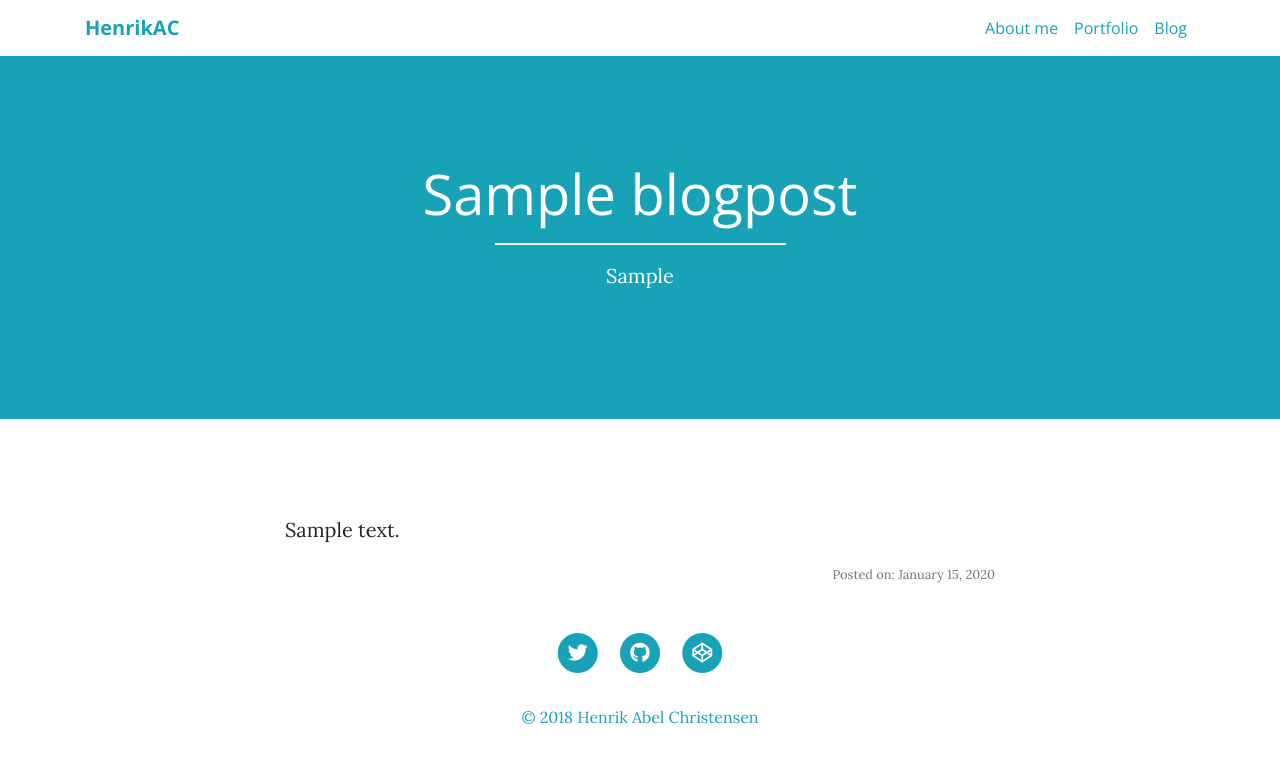
After one commit to alexeypodorozhnyi/HenrikAC, a Django app: page /blog/1/ in a window 1280 px wide. The commit adds this page. Shown: the top 763 px of the page. Run offline with Django 3.2, Linux system fonts and the light colour scheme; tables that the repository leaves empty hold one stand-in row (values such as "Sample post"); some libraries are stand-ins or nearby versions.

Commit message:
added blogposts DetailView

```diff
--- /dev/null
+++ b/henrikac/blogposts/templates/blogposts/blogpost_detail.html
@@ -0,0 +1,16 @@
+{% extends '_layout.html' %}
+
+{% block title %}{{ object.title }} {{ block.super }}{% endblock %}
+
+{% block heading %}{{ object.title }}{% endblock %}
+
+{% block subheading %}{{ object.category }}{% endblock %}
+
+{% block content %}
+<div class="container mt-5">
+    <div class="col-8 pt-5 mx-auto">
+        <p class="lead">{{ object.content|linebreaksbr }}</p>
+        <p class="text-right text-muted"><small>Posted on: {{ object.pub_date|date:'F d, Y' }}</small></p>
+    </div>
+</div>
+{% endblock %}
--- a/henrikac/blogposts/templates/blogposts/blogpost_list.html
+++ b/henrikac/blogposts/templates/blogposts/blogpost_list.html
@@ -10,14 +10,14 @@
 <div class="container mt-5">
     <div class="col-9 mx-auto">
         {% for post in object_list %}
-        <h2 class="text-center font-weight-bold"><a href="#" class="text-dark">{{ post.title }}</a></h2>
+        <h2 class="text-center display-4 font-weight-bold"><a href="{% url 'blog:detail' pk=post.id %}" target="_blank" class="text-dark">{{ post.title }}</a></h2>
         <p class="text-center text-muted">
             <small>Category: {{ post.category }}</small><br>
             <small>Posted on: {{ post.pub_date|date:'F d, Y' }}</small>
         </p>
-        <p>{{ post.content|linebreaksbr|truncatewords:60 }}</p>
+        <p class="lead">{{ post.content|linebreaksbr|truncatewords:60 }}</p>
         <div class="col-12 col-md-4 mx-auto">
-            <a href="#" class="btn btn-info w-100">READ</a>
+            <a href="{% url 'blog:detail' pk=post.id %}" target="_blank" class="btn btn-info w-100">READ</a>
         </div>
         <hr class="mb-5 bg-info">
         {% endfor %}
--- a/henrikac/blogposts/urls.py
+++ b/henrikac/blogposts/urls.py
@@ -4,5 +4,6 @@ from . import views
 
 app_name = 'blogposts'
 urlpatterns = [
+    path('<int:pk>/', views.BlogPostDetailView.as_view(), name='detail'),
     path('', views.BlogPostListView.as_view(), name='list'),
 ]
--- a/henrikac/blogposts/views.py
+++ b/henrikac/blogposts/views.py
@@ -6,3 +6,7 @@ from . import models
 
 class BlogPostListView(generic.ListView):
     model = models.BlogPost
+
+
+class BlogPostDetailView(generic.DetailView):
+    model = models.BlogPost
--- a/henrikac/templates/_layout.html
+++ b/henrikac/templates/_layout.html
@@ -21,7 +21,7 @@
         <link rel="stylesheet" href="{% static 'css/custom.css' %}">
     </head>
     <body>
-        <nav class="navbar navbar-expand-lg navbar-light bg-light fixed-top">
+        <nav class="navbar navbar-expand-lg navbar-white bg-white fixed-top">
             <div class="container">
                 <a class="navbar-brand text-info" href="{% url 'home' %}"><strong>HenrikAC</strong></a>
                 <button class="navbar-toggler bg-info" type="button" data-toggle="collapse" data-target="#navbarSupportedContent" aria-controls="navbarSupportedContent" aria-expanded="false" aria-label="Toggle navigation">
```
